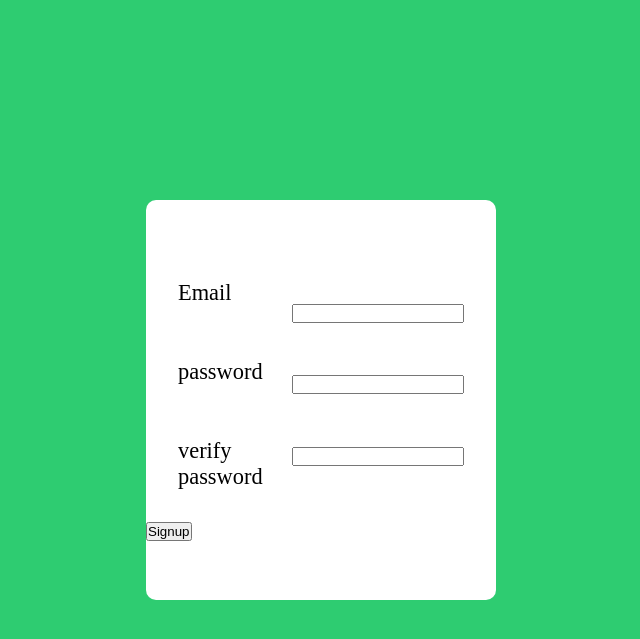
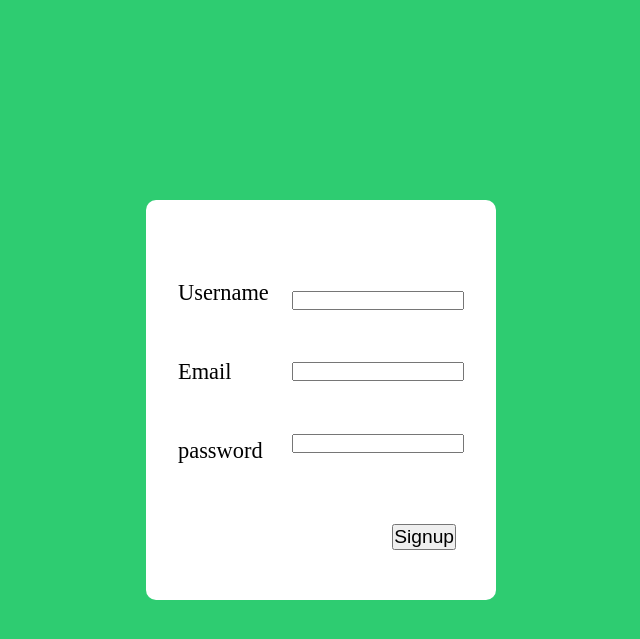
Before and after one commit to RyanChehab/tracker, a PHP site: page /signup.html in a window 1280 px wide. Shown: the top 639 px of the page, without its empty margins (319-959 px from the left). Run offline with PHP 8.4, Linux system fonts and the light colour scheme.

Commit message:
debbuged

```diff
--- a/backend/read.php
+++ b/backend/read.php
@@ -14,6 +14,12 @@ if ($_SERVER["REQUEST_METHOD"]=="POST"){
 
     $result = $stmt->get_result();
 
+    $transactions = [];
+
+    while($row = $result->fetch_assoc()){
+        $transactions[] = $row;
+    }
+    echo json_encode($transactions);
 } else{
     $response = ["message" => "Empty result"];
     echo json_encode($response);
--- a/backend/signup.php
+++ b/backend/signup.php
@@ -1,4 +1,5 @@
 <?php
+session_start();
 include 'connection.php';
 
 if ($_SERVER['REQUEST_METHOD'] == "POST"){
--- a/content.html
+++ b/content.html
@@ -16,7 +16,7 @@
             </div>
             <div class="Budget flex align-center p-1">
                 <h3 class="mf">Budget:</h3>
-                <p id="budget">&nbsp;&nbsp;&nbsp;$333333</p>
+                <p id="budget">$ &nbsp;</p>
             </div>
     </nav>
     <!-- menu -->
@@ -52,6 +52,6 @@
                 </div>
             </div>
        </div>
-<script src="/index.js"></script>
+<script src="js/index.js"></script>
 </body>
 </html>
--- a/css/forms.css
+++ b/css/forms.css
@@ -48,3 +48,9 @@ form>p{
     right: 40px;
     font-size: 1.2rem;
 }
+.signup-btn{
+    position: absolute;
+    bottom: 50px;
+    right: 40px;
+    font-size: 1.2rem;
+}
--- a/signup.html
+++ b/signup.html
@@ -8,17 +8,17 @@
     <title>Tracker|signup</title>
 </head>
 <body>
-    <form class="form">
+    <form class="form" action="./backend/signup.php" method="post">
         <div class="form-elem flex">
             <div class="lables flex column">
-                <label for="username">Email</label>
+                <label for="username">Username</label>
+                <label for="email">Email</label>
                 <label for="password">password</label>
-                <label for="verify">verify password</label>
             </div>
             <div class="inputs flex column">
-                <input type="email" id="email-signup" required>
-                <input type="password" id="password-signup" required>
-                <input type="password" id="verify-password" required>
+                <input type="text" name="username" id="username-signup">
+                <input type="email" id="email-signup" name="email" required>
+                <input type="password" id="password-signup" name="password" required>
             </div>
         </div>
         <button type="submit" id="signup-btn" class="signup-btn">Signup</button>
```
Also changed, not shown: backend/connection.php (+6 -6 lines), index.html (+15 -8 lines), js/index.js (+11 -3 lines).
